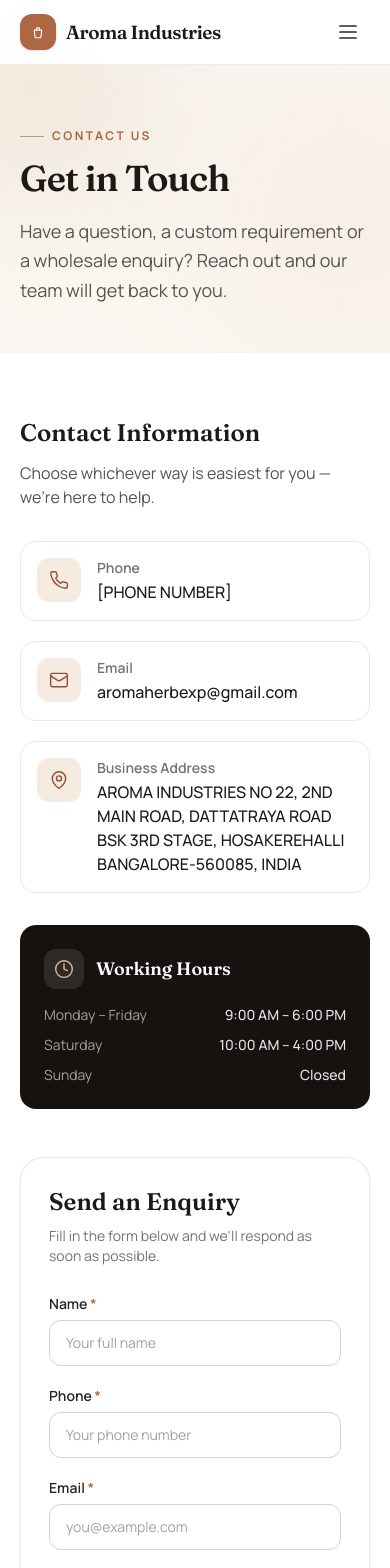
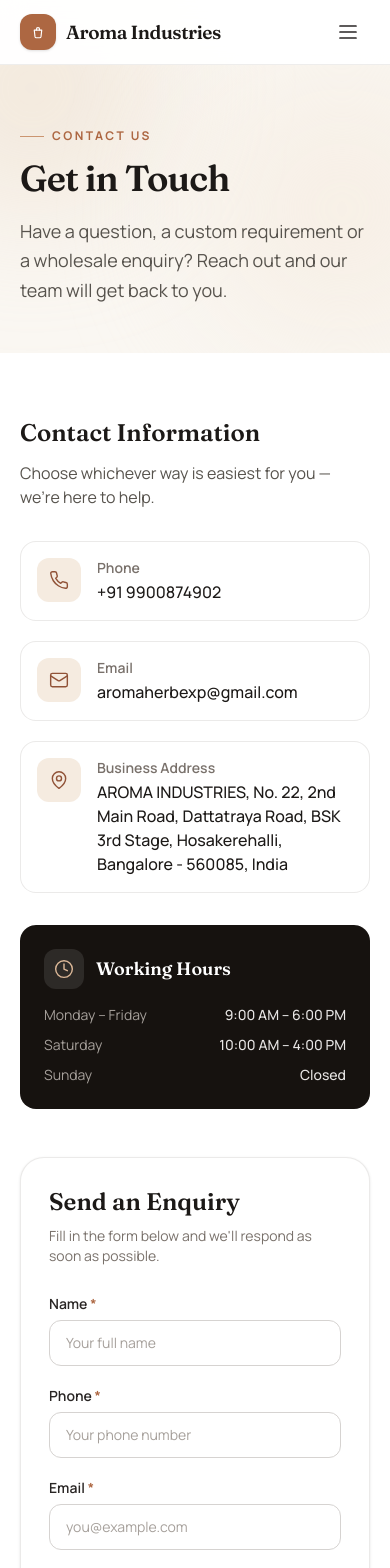
Before and after one commit to pmanoharreddy/aroma-industries, a React (Vite) app: page /contact in a window 390 px wide. Shown: the top 1568 px of the page. Built offline with nearby package versions, Linux system fonts and the light colour scheme.

Commit message:
Fix mobile navigation

```diff
--- a/src/data/siteConfig.js
+++ b/src/data/siteConfig.js
@@ -1,42 +1,60 @@
 /**
  * ============================================================================
- *  AROMA INDUSTRIES — CENTRAL SITE CONFIGURATION
+ * AROMA INDUSTRIES — CENTRAL SITE CONFIGURATION
  * ============================================================================
- *  Update ALL business information in this single file. Every component that
- *  displays a phone number, email, address, or social profile reads its value
- *  from here, so nothing needs to be changed anywhere else.
- *
- *  Values wrapped in square brackets (e.g. "[PHONE NUMBER]") are intentional
- *  placeholders. Replace them with the real information when it is available.
+ * Update ALL business information in this single file.
+ * Every component that displays a phone number, email, address,
+ * or social profile reads its value from here.
  * ============================================================================
  */
 
 export const siteConfig = {
   name: "Aroma Industries",
+
   tagline: "Quality Bags. Crafted for Everyday Life.",
+
   description:
     "Aroma Industries manufactures quality bags designed for functionality, durability and everyday life. We supply retailers, wholesalers and businesses with dependable products and custom manufacturing solutions.",
+
   domain: "https://aroma-industries.com",
 
   contact: {
-    phoneDisplay: "[PHONE NUMBER]",
-    phoneHref: "tel:+910000000000",
+    phoneDisplay: "+91 9900874902",
+
+    phoneHref: "tel:+919900874902",
+
     email: "aromaherbexp@gmail.com",
-    address: "AROMA INDUSTRIES  NO 22, 2ND MAIN ROAD, DATTATRAYA ROAD BSK 3RD STAGE, HOSAKEREHALLI BANGALORE-560085, INDIA",
+
+    address:
+      "AROMA INDUSTRIES, No. 22, 2nd Main Road, Dattatraya Road, BSK 3rd Stage, Hosakerehalli, Bangalore - 560085, India",
+
     workingHours: [
-      { days: "Monday – Friday", hours: "9:00 AM – 6:00 PM" },
-      { days: "Saturday", hours: "10:00 AM – 4:00 PM" },
-      { days: "Sunday", hours: "Closed" },
+      {
+        days: "Monday – Friday",
+        hours: "9:00 AM – 6:00 PM",
+      },
+      {
+        days: "Saturday",
+        hours: "10:00 AM – 4:00 PM",
+      },
+      {
+        days: "Sunday",
+        hours: "Closed",
+      },
     ],
-    // e.g. "https://formspree.io/f/yourFormId"
+
+    // Add your Formspree URL here when you have one.
     formEndpoint: "",
-    // e.g. "https://www.google.com/maps/embed?pb=..."
-    mapEmbedUrl: "",
+
+    // Google Maps link.
+    // NOTE: This is currently a Google Maps share link,
+    // not an Embed URL.
+    mapEmbedUrl:"",
   },
 
   social: {
-    instagram: "", // e.g. "https://instagram.com/aroma.industries"
-    facebook: "", // e.g. "https://facebook.com/aromaindustries"
-    linkedin: "", // e.g. "https://linkedin.com/company/aroma-industries"
+    instagram: "",
+    facebook: "",
+    linkedin: "",
   },
 };
```
